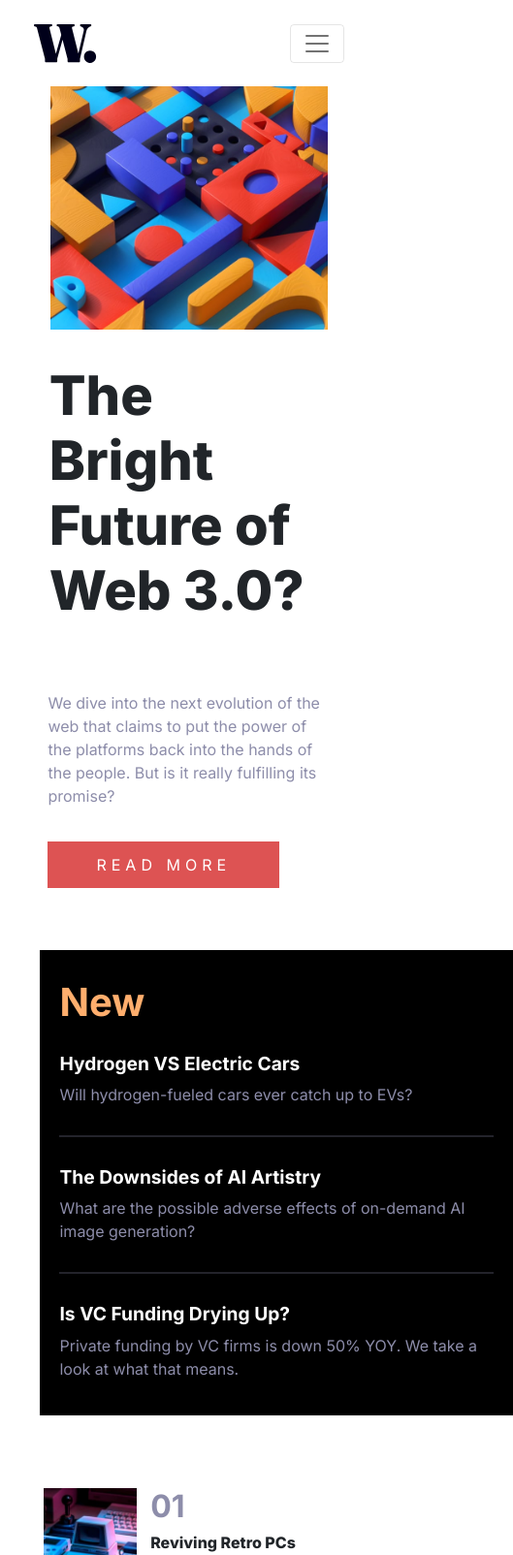
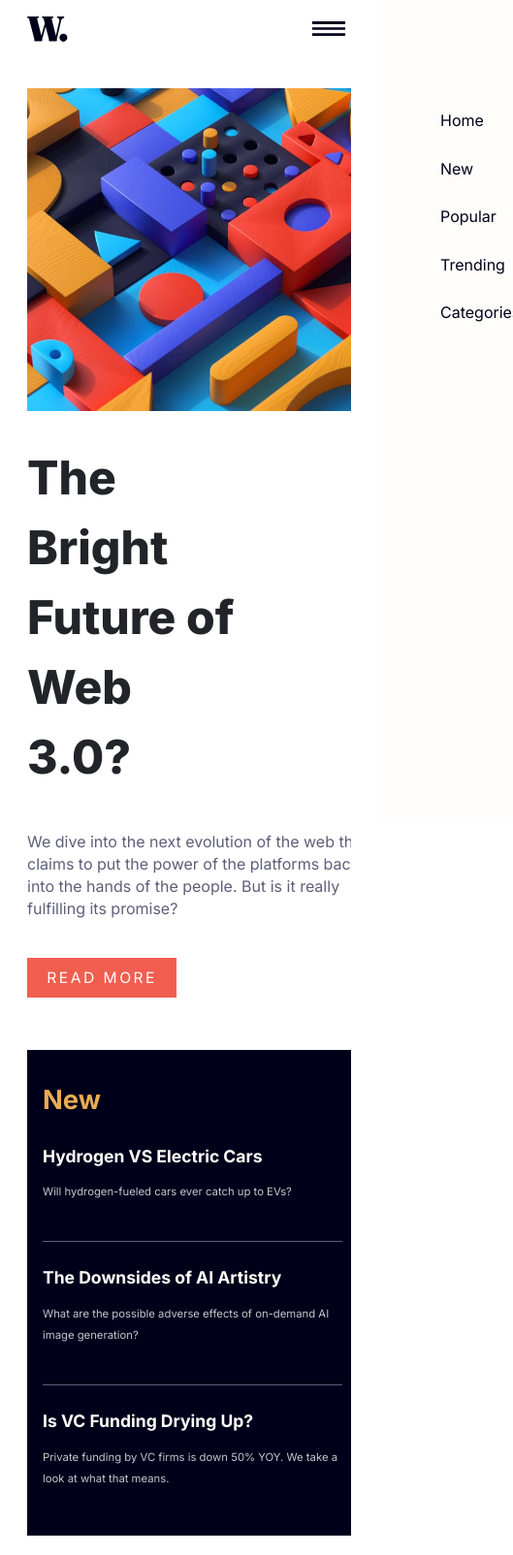
Before and after one commit to TomasHrabarik/News-homepage, a plain HTML site: page index.html in a window 390 px wide. Shown: the top 1604 px of the page at 97% size, 529 px wide, since content can reach past the window. Drawn offline with nearby package versions, Linux system fonts and the light colour scheme.

Commit message:
Uploaded new html/css/js files

```diff
--- a/index.html
+++ b/index.html
@@ -27,100 +27,89 @@
 
   <!-- Nav Bar -->
 
-  <nav class="navbar navbar-expand-lg navbar-light">
-    <img class="navbar-brand" src="assets/images/logo.svg" alt="Logo">
-    <button class="navbar-toggler" type="button" data-bs-toggle="collapse" data-bs-target="#navbarTogglerDemo02" aria-controls="navbarTogglerDemo02" aria-expanded="false" aria-label="Toggle navigation">
-      <span class="navbar-toggler-icon"></span>
-    </button>
-
-    <div class="collapse navbar-collapse" id="navbarTogglerDemo02">
-
-      <ul class="navbar-nav ms-auto">
-        <li class="nav-item">
-          <a class="nav-link" href="">Home</a>
-        </li>
-        <li class="nav-item">
-          <a class="nav-link" href="">New</a>
-        </li>
-        <li class="nav-item">
-          <a class="nav-link" href="">Popular</a>
-        </li>
-        <li class="nav-item">
-          <a class="nav-link" href="">Trending</a>
-        </li>
-        <li class="nav-item">
-          <a class="nav-link" href="">Categories</a>
-        </li>
+  <div class="container">
+    <div role="navigation" class="new-nav">
+      <div>
+        <img src="./assets/images/logo.svg" alt="logo" class="logo" />
+      </div>
+      <nav>
+        <ul>
+          <li>Home</li>
+          <li>New</li>
+          <li>Popular</li>
+          <li>Trending</li>
+          <li>Categories</li>
+        </ul>
+        <img src="./assets/images/icon-menu.svg" alt="menu" class="menu" />
+      </nav>
+    </div>
+    <div class="overlay"></div>
+    <div class="sidebar">
+      <ul class="sidebar-content">
+        <img src="./assets/images/icon-menu-close.svg" alt="icon-menu-close" class="close-btn"/>
+        <li class="tap">Home</li>
+        <li class="tap">New</li>
+        <li class="tap">Popular</li>
+        <li class="tap">Trending</li>
+        <li class="tap">Categories</li>
       </ul>
     </div>
-  </nav>
-
 
 
 
 <!-- Top section -->
 
-<div class="container-fluid">
-  <div class="row">
-    <div class="col-lg-6">
-
-      <div class="container-fluid">
-        <div class="row">
-          <div class="col-lg">
-            <img class="top-image" src="assets/images/image-web-3-desktop.jpg" alt="Image-Desktop">
-            <img class="top-image-mobile" src="assets/images/image-web-3-mobile.jpg" alt="Image-Mobile">
+<div role="main">
+       <div class="new-main">
+         <div class="web-description">
+           <img
+             class="web-img"
+             src="./assets/images/image-web-3-desktop.jpg"
+             alt="image-web-3-desktop"
+           />
+           <img
+             src="./assets/images/image-web-3-mobile.jpg"
+             alt="image-web-3-mobile"
+             class="mobile-web-img"
+           />
+           <div class="bright-content">
+             <div class="bright">
+               <p>The Bright Future of Web 3.0?</p>
              </div>
-
-
-          <div class="row">
-            <div class="col-lg-6 title">
-              <h1>The Bright Future of Web 3.0?</h1>
-            </div>
-
-          <div class="col-lg-6 text-button">
-            <p class="par-title">  We dive into the next evolution of the web that claims to put the power of the platforms back into the hands of the people.
-              But is it really fulfilling its promise?</p>
-
-                  <button type="button" class="btn btn-dark">READ MORE</button>
-
-
+             <div class="web-content">
+               <p class="bright-description">
+                 We dive into the next evolution of the web that claims to put
+                 the power of the platforms back into the hands of the people.
+                 But is it really fulfilling its promise?
+               </p>
+               <a href="#" class="new-read">Read more</a>
              </div>
            </div>
          </div>
+         <div class="new-report">
+           <strong class="new">New</strong>
+           <div class="new-content">
+             <p class="label">Hydrogen VS Electric Cars</p>
+             <p class="description">
+               Will hydrogen-fueled cars ever catch up to EVs?
+             </p>
            </div>
-
+           <div class="new-content">
+             <p class="label">The Downsides of AI Artistry</p>
+             <p class="description">
+               What are the possible adverse effects of on-demand AI image
+               generation?
+             </p>
            </div>
-
-    <div class="col-lg-6 col-lg-6-new">
-
-      <!-- New -->
-
-      <div class="new">
-
-        <h2 class="header-new">New</h2>
-
-        <h3 class="sub-header-new">Hydrogen VS Electric Cars</h3>
-        <p class="par-new">Will hydrogen-fueled cars ever catch up to EVs?</p>
-        <hr>
-
-        <h3 class="sub-header-new">The Downsides of AI Artistry</h3>
-        <p class="par-new">What are the possible adverse effects of on-demand AI image generation?</p>
-        <hr>
-
-        <h3 class="sub-header-new">Is VC Funding Drying Up?</h3>
-        <p class="par-new">Private funding by VC firms is down 50% YOY. We take a look at what that means.</p>
-
+           <div>
+             <p class="label">Is VC Funding Drying Up?</p>
+             <p class="description">
+               Private funding by VC firms is down 50% YOY. We take a look at
+               what that means.
+             </p>
            </div>
          </div>
-
-
        </div>
-
-
-
-
-</div>
-
 
 
 <!-- Bottom section -->
--- a/styles.css
+++ b/styles.css
@@ -1,173 +1,351 @@
+* {
+  padding: 0;
+  margin: 0;
+  box-sizing: border-box;
+  font-family: "Inter", sans-serif;
+  overflow-x: hidden;
+}
+
+body {
+    display: flex;
+    justify-content: center;
+    align-items: center;
+  }
+
+
+
 
 /* nav bar */
 
-.nav-link {
-  margin-left: 15px;
-  margin-right: 15px;
+
+.container {
+  margin: 6em 8em 0em;
 }
 
-.navbar {
-  margin:3% 9% 3% 9%;
-  font-family: 'Inter', sans-serif;
+.new-nav {
+  display: flex;
+  justify-content: space-between;
+  margin-bottom: 3em;
 }
 
+nav {
+  display: flex;
+  align-items: center;
+}
 
+ul {
+  display: flex;
+  list-style: none;
+}
 
-.navbar-nav .nav-item .nav-link {
-    color: #150050;
+li {
+  font-size: 16px;
+  margin-left: 2em;
+  cursor: pointer;
+  color: hsl(236, 13%, 42%);
 }
-.navbar-nav .nav-item.active .nav-link,
-.navbar-nav .nav-item:hover .nav-link {
-    color: #FF731D;
+
+li:hover {
+  color: hsl(5, 85%, 63%);
+}
+
+.menu {
+  display: none;
+}
+
+.close-btn {
+  display: none;
+}
+
+.overlay {
+  display: none;
+}
+
+.sidebar-content {
+  display: none;
+}
+
+@media screen and (max-width: 850px) {
+  .container {
+    margin: 3em 3em 0;
+  }
+
+  ul {
+    display: none;
+  }
+
+  .menu {
+    display: block;
+  }
+
+  .overlay {
+    background-color: hsl(240, 100%, 5%);
+    position: absolute;
+    width: 100%;
+    height: 275%;
+    inset: 0;
+    opacity: 50%;
+  }
+
+  .sidebar {
+    background-color: hsl(36, 100%, 99%);
+    position: fixed;
+    inset: 0;
+    height: 100%;
+    transform: translateX(100%);
+    transition: all 300ms ease-in-out;
+    top: 0;
+    left: 40%;
+  }
+
+  .sidebar-content {
+    display: flex;
+    flex-direction: column;
+    position: absolute;
+    width: 100%;
+    padding-top: 7em;
+  }
+
+  .close-btn {
+    display: block;
+    width: 30px;
+    position: absolute;
+    right: 15px;
+    top: 15px;
+  }
+
+  .tap {
+    color: hsl(240, 100%, 5%);
+    margin-bottom: 1.6em;
+  }
+
+  .active {
+    display: block;
+  }
+}
+
+@media screen and (max-width: 650px) {
+  .container {
+    margin: 1em;
+  }
+
+  .logo {
+    width: 65%;
+  }
+
+  .menu {
+    width: 85%;
+  }
+
+  .close-btn {
+    width: 8%;
+  }
+
+  .overlay {
+    height: 475%;
+  }
+}
+
+@media screen and (max-width: 550px) {
+  .overlay {
+    height: 450%;
+  }
+}
+
+@media screen and (max-width: 400px) {
+  .overlay {
+    height: 400%;
+  }
 }
 
 
 /* Top section */
 
-h1 {
-  font-size: 3.5rem;
+
+
+.new-main {
+  display: flex;
+  width: 100%;
+}
+
+.web-description {
+  display: flex;
+  flex-direction: column;
+  width: 95%;
+}
+
+.bright-content {
+  display: flex;
+}
+
+.bright-description {
+  color: hsl(236, 13%, 42%);
+  margin-bottom: 3rem;
+  font-size: 1.08rem;
+}
+
+.bright {
+  width: 65%;
+  font-size: 3.1rem;
+  padding: 0.2em 0.5em 0.2em 0em;
   font-weight: 800;
-  font-family: 'Inter', sans-serif;
-  margin-top: 35px;
-  margin-bottom: 35px;
-  margin-left: 32%;
-  width: 105%;
+}
+
+.web-content {
+  width: 70%;
+  padding: 1.5em 3em 1em 1em;
+  font-size: 14px;
+  line-height: 23px;
+}
+
+.new-read {
+  background-color: hsl(5, 85%, 63%);
+  text-decoration: none;
+  color: hsl(36, 100%, 99%);
+  text-transform: uppercase;
+  letter-spacing: 2.5px;
+  font-weight: 400;
+  font-size: 1.3rem;
+  margin-top: 2.5em;
+  padding: 0.7em 1.3em;
+}
+
+.new-read:hover {
+  background-color: hsl(240, 100%, 5%);
+  color: hsl(36, 100%, 99%);
+}
+
+.new-report {
+  background-color: hsl(240, 100%, 5%);
+  padding: 2em 1em;
+  width: 35%;
+  height: fit-content;
+  margin-bottom: 40px;
+}
+
+.new {
+  color: hsl(35, 77%, 62%);
+  font-size: 3rem;
+  margin-bottom: 2em;
+}
+
+.new-content {
+  padding-bottom: 1.5em;
+  border-bottom: 1px solid hsl(236, 13%, 42%);
+  margin: 1.5em 0;
+}
+
+.label {
+  color: hsl(36, 100%, 99%);
+  font-weight: 700;
+  margin-bottom: 0.7em;
+  cursor: pointer;
+  font-size: 1.3rem;
+}
+
+.label:hover {
+  color: hsl(35, 77%, 62%);
+}
+
+.description {
+  color: hsl(233, 8%, 79%);
+  font-size: 1rem;
+  line-height: 22px;
+}
+
+.web-img {
+  width: 97%;
+}
+
+.mobile-web-img {
+  display: none;
+}
+
+
+@media screen and (max-width: 1300px) {
+    .bright {
+    font-size: 3rem;
+  }
+}
+
+@media screen and (max-width: 1000px) {
+  .bright-content {
+    flex-direction: column;
+  }
+
+  .web-content {
+    padding-left: 0;
+  }
+}
+
+
+@media screen and (max-width: 850px) {
+
+  .new-main {
+    flex-direction: column;
+    width: 120%;
+  }
+
+  .web-content {
+    padding-left: 0;
+  }
+
+  .new-report {
+    width: 85%;
+    margin-top: 2em;
+  }
+
+  .mobile-web-img {
+    display: flex;
+    }
+
+.web-img {
+  display: none;
+  }
+
+}
+
+@media screen and (max-width: 650px) {
+
+
+  .bright {
+    width: 65%;
+    margin-top: 0.5em;
+  }
+
+  .web-content {
+    width: 95%;
+    height: 180px;
+    margin: 1em 0;
+    padding: 0;
+  }
+
+  .bright-description {
+    font-size: 1.0rem;
+  }
+
+  .new-read {
+    font-size: 4vw;
+    width: 95%;
+    margin-top: 0.5em;
+  }
+
+
+  .new {
+    font-size: 7vw;
+  }
+
+  .label {
+    font-size: 4.5vw;
+  }
+
+  .description {
+    font-size: 2.9vw;
+  }
 }
 
 
 
-.top-image {
-width: 70rem;
-margin-left: 15%;
-}
-
-.top-image-mobile {
-  display: none;
-}
-
-
-.text-button {
-padding-left: 20%;
-}
-
-.par-title {
-  color: #8D8DAA;
-  font-family: 'Inter', sans-serif;
-  margin: 35px auto;
-}
-
-
-@media (max-width: 1028px) {
-  .top-image {
-    display: none;
-  }
-
-  .top-image-mobile {
-    display: block;
-    width: 90%;
-    margin-left: 5%;
-  }
-
-  h1 {
-    margin-left: 5%;
-    padding-right: 10%;
-  }
-
-  .text-button {
-  padding-left: 0;
-  margin-left: 8%;
-  padding-right: 10%;
-}
-
-
-.col-lg-6-new {
-    margin-top: 4rem;
-    margin-bottom: 4rem;
-}
-}
-
-
-/* Button */
-
-.btn {
-  -webkit-border-radius: 0;
-  -moz-border-radius: 0;
-  border-radius: 0;
-  font-family: 'Inter', sans-serif;
-  color: #ffffff;
-  font-size: 16px;
-  background: #DD5353;
-  padding: 12px 50px 12px 50px;
-  text-decoration: none;
-  border: none;
-  letter-spacing: 5px;
-}
-
-.btn:hover {
-  background: black;
-  text-decoration: none;
-}
-
-
-
-/* New */
-
-hr {
-  border-style: solid;
-  color: #8D8DAA;
-  margin: 30px auto;
-  border-width: 1px;
-  }
-
-.col-lg-6-new {
-  padding-left: 2%;
-  padding-right: 2%;
-}
-
-.new {
-  background-color: black;
-  padding: 10px 20px 20px 20px;
-  font-family: 'Inter', sans-serif;
-  width: 40%;
-  float: right;
-  margin-right: 17%;
-  }
-
-
-.header-new {
-  color: #FFAE6D;
-  padding-top: 20px;
-  padding-bottom: 20px;
-  font-family: 'Inter', sans-serif;
-  font-weight: 700;
-  font-size: 2.5rem;
-}
-
-.sub-header-new {
-  color: white;
-  font-family: 'Inter', sans-serif;
-  font-weight: 700;
-  font-size: 1.2rem;
-}
-
-.par-new {
-  color: #8D8DAA;
-  font-family: 'Inter', sans-serif;
-}
-
-h3:hover {
-  color: #FFAE6D;
-}
-
-
-@media (max-width: 1028px) {
-.new {
-  float: none;
-  margin-right: 0;
-  margin-left: 9%;
-  width: 30.5rem;
-}
-}
 
 /* Bottom section */
 
@@ -185,8 +363,13 @@ h5 {
   font-family: 'Inter', sans-serif;
 }
 
+.container-fluid {
+padding-left: 0;
+}
+
 .bottom-sect {
-  margin:3% 10% 3% 8.5%;
+  margin-top: 3%;
+  margin-bottom: 3%;
 }
 
 .bottom-section {
```
Also changed, not shown: index.js (+21 -0 lines). Lines whose indentation alone changed are shown as unchanged.
